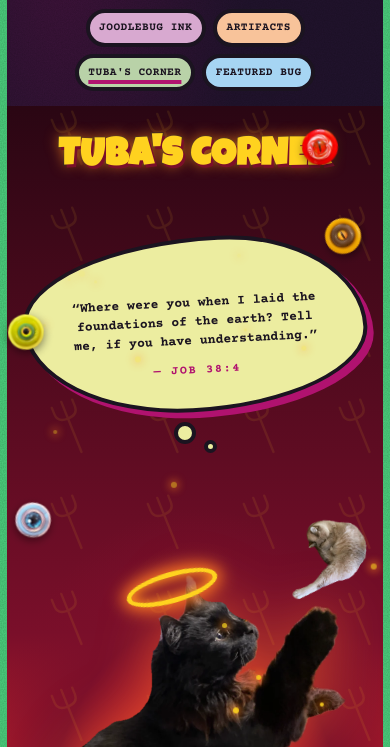
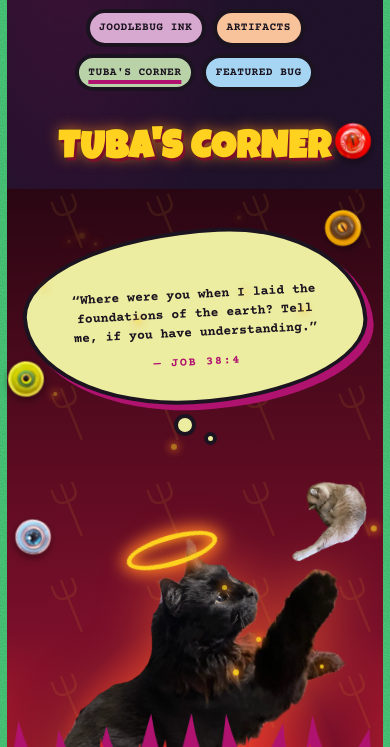
Before and after one commit to JewelWeaver/judetopia, a website: page public/tuba.html in a window 390 px wide. Shown: the part 54-801 px from the top of the page. Drawn offline with nearby package versions, Linux system fonts and the light colour scheme.

Commit message:
Eye Candy title, Tuba's title above the hellscape, tighter spacing
Artifacts opens with a yellow 'Eye Candy' title above the Third Eye
Charms logo (the hidden 'Artifacts' heading becomes it). Tuba's Corner's
title moves out of the red hellscape onto the purple, at --title-size
with its fiery glow, and the hellscape is 114px shorter: on stacked
layouts the spare height now sits at the top, so trimming it trims the
empty band above the bubble while keeping the bubble-to-Tuba spacing.

Joodlebug Ink: Alien Mode and Emergence names drop to clamp(1.8rem, 5vw,
3.1rem), a step below ZINES, and the footer line sits about 45px under
Emergence's page turns instead of about 120px.

Co-Authored-By: Claude Opus 5.5 <noreply@anthropic.com>

```diff
--- a/public/tuba.html
+++ b/public/tuba.html
@@ -23,7 +23,7 @@
       position: relative;
       overflow: hidden;
       isolation: isolate;
-      min-height: max(640px, calc(100svh - 90px));
+      min-height: max(496px, calc(100svh - 234px)); /* trimmed to cut the empty red band above the bubble */
       padding: 2rem 16px 0;
       display: flex;
       flex-direction: column;
@@ -45,6 +45,8 @@
     }
     @keyframes drift { to { background-position: 96px -96px; } }
 
+    .page-head { padding: 1.6rem 16px 1.2rem; text-align: center; } /* the title sits on the purple, above the hellscape */
+    .page-head h1 { font-size: var(--title-size); }
     .hell-title {
       font-size: var(--title-size);
       text-shadow: .06em .07em 0 var(--blood), 0 0 .35em rgba(255, 138, 31, .75);
@@ -180,7 +182,10 @@
     }
 
     @media (max-width: 760px) {
-      .scene { grid-template-columns: 1fr; }
+      /* stacked: spare red goes to the top (so trimming the height trims the top band),
+         with the bubble kept the same distance above Tuba as before */
+      .scene { grid-template-columns: 1fr; align-content: end; row-gap: clamp(56px, calc(173px - 19.5vw), 97px); }
+      .inferno { padding-top: 1rem; }
       .thought { margin-bottom: 0; order: -1; max-width: 420px; justify-self: center; }
       .dots { justify-content: center; padding-right: 0; }
       .tuba-spot { width: min(88%, 380px); }
@@ -202,10 +207,10 @@
 </header>
 
 <main>
+  <header class="page-head">
+    <h1 class="yolk-title hell-title">Tuba's Corner</h1>
+  </header>
   <section class="inferno">
-
-    <h1 class="yolk-title hell-title">Tuba's Corner</h1>
-
     <div class="scene">
       <div class="thought">
         <blockquote class="bubble">
```
Also changed, not shown: public/artifacts.html (+5 -1 lines), public/zines.html (+3 -2 lines).
